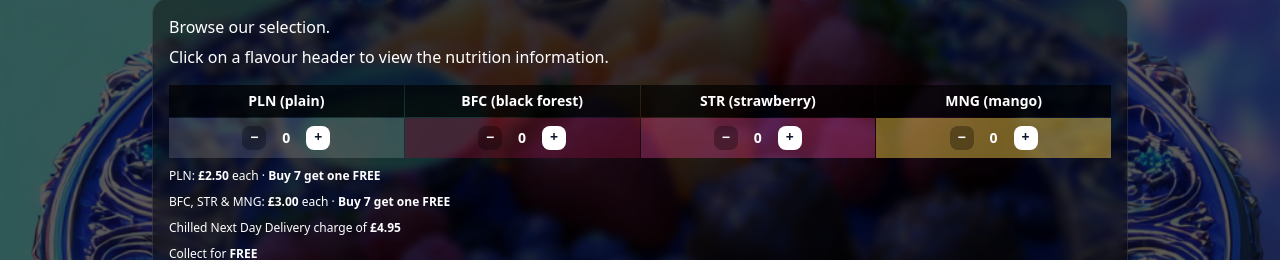
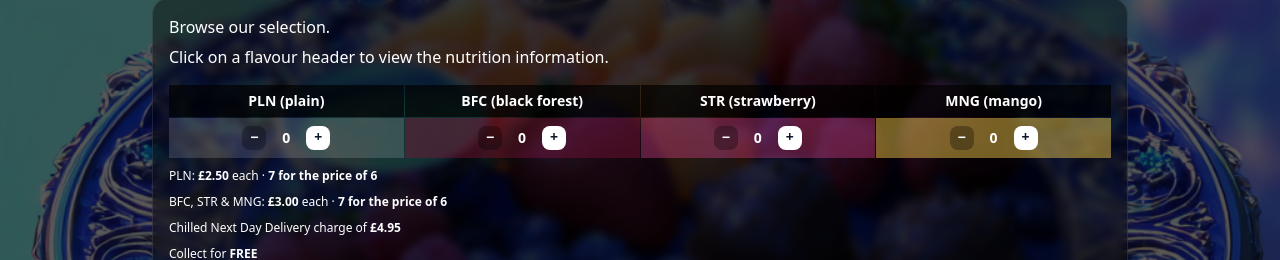
Before and after one commit to ZainAkuji/Yoghurt-of-Youth, a React (Vite) app: page / in a window 1280 px wide. Shown: the part 1553-1813 px from the top of the page. Built offline with nearby package versions, Linux system fonts and the light colour scheme.

Commit message:
Update App.tsx

```diff
--- a/src/App.tsx
+++ b/src/App.tsx
@@ -1027,7 +1027,7 @@ export default function App(){
                     <p className="flex flex-wrap items-center gap-2">
                       <span>
                         PLN: <strong>£2.50</strong> each ·{" "}
-                        <strong>Buy 7 get one FREE</strong>
+                        <strong>7 for the price of 6</strong>
                       </span>
                       {totalPlain > 0 ? (
                         <span
@@ -1052,7 +1052,7 @@ export default function App(){
                     <p className="flex flex-wrap items-center gap-2">
                       <span>
                         BFC, STR &amp; MNG: <strong>£3.00</strong> each ·{" "}
-                        <strong>Buy 7 get one FREE</strong>
+                        <strong>7 for the price of 6</strong>
                       </span>
                       {totalFlavoured > 0 ? (
                         <span
```
